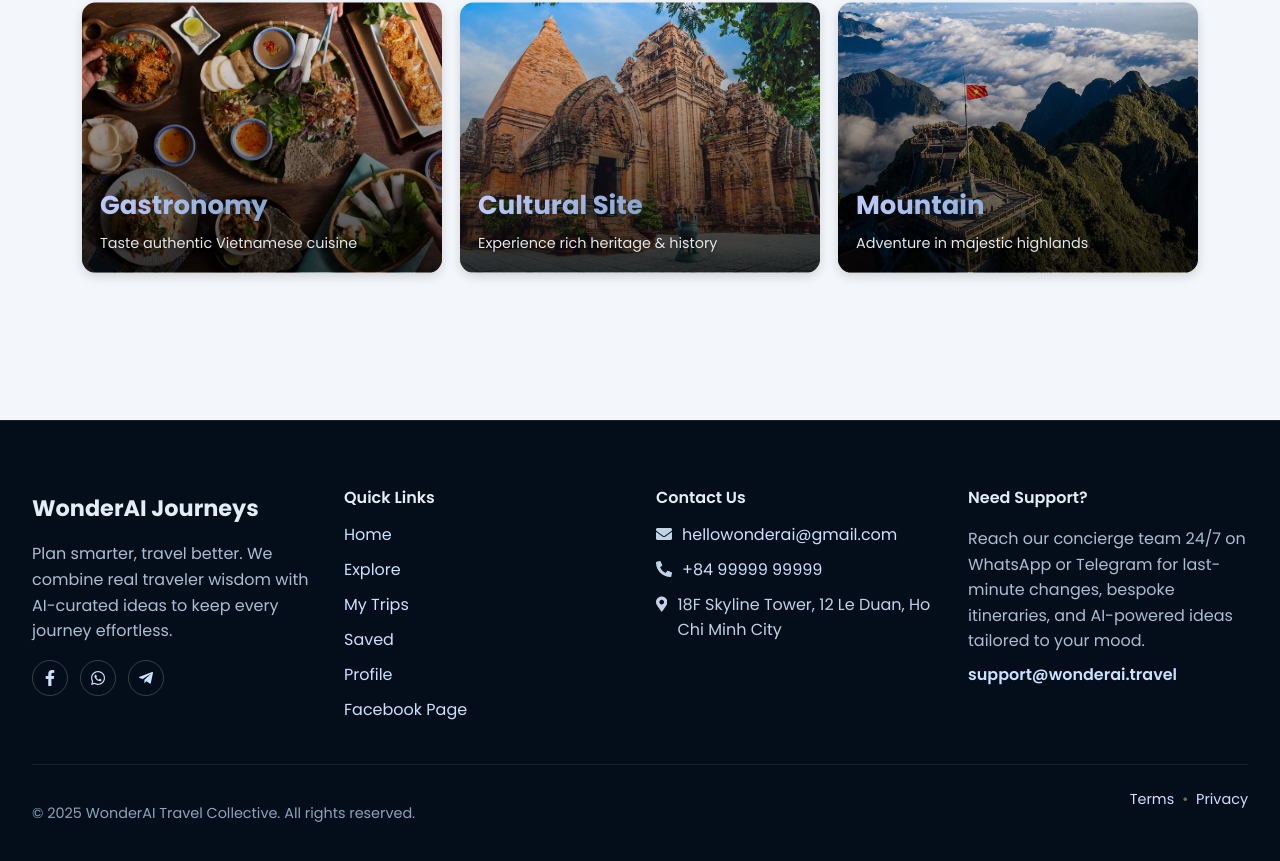
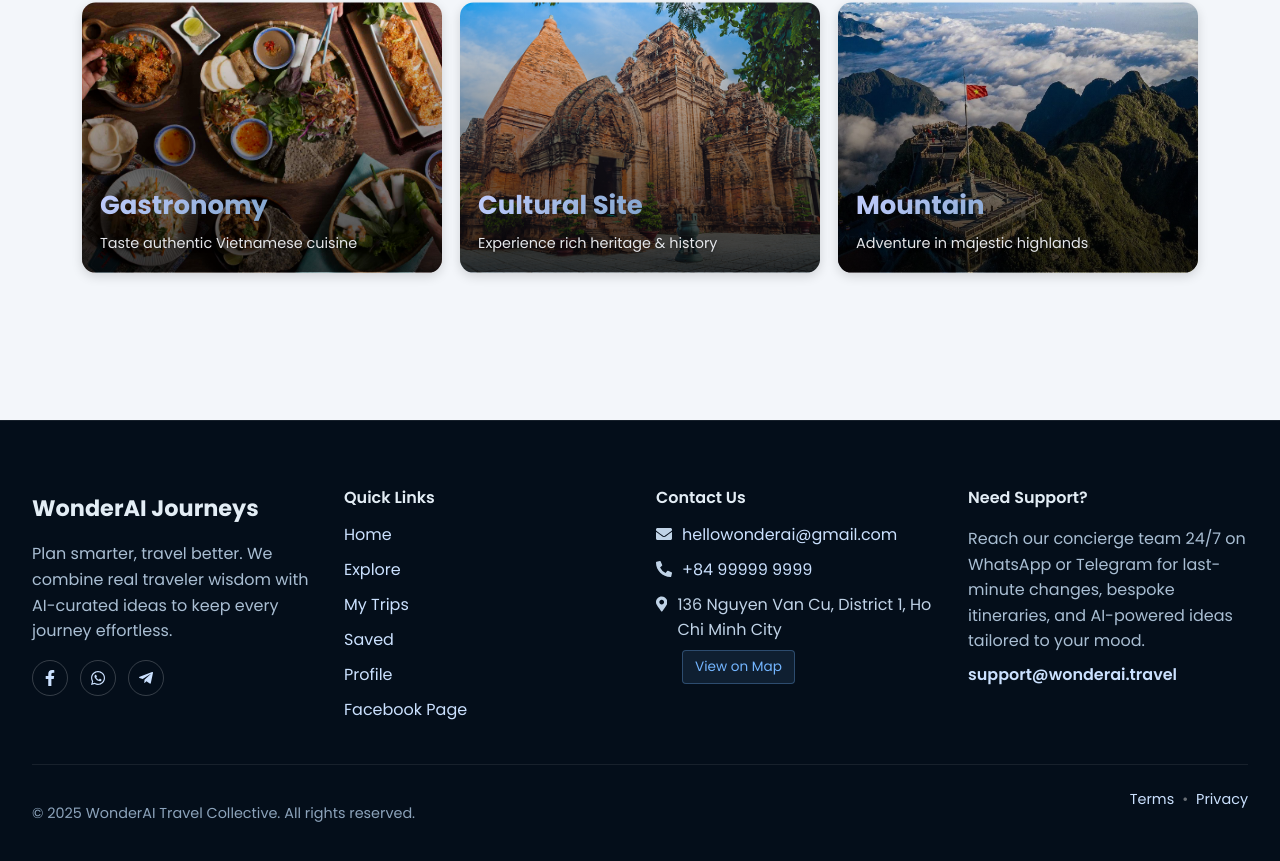
Before and after one commit to ChuHaiLi/Group5_CT_Website, a React (Create React App) app in the folder frontend/: page / in a window 1280 px wide. Shown: the part 3903-4764 px from the top of the page. Built offline with nearby package versions, Linux system fonts and the light colour scheme; no server answers.

Commit message:
Update address with google maps

```diff
--- a/frontend/src/components/Footer/Footer.css
+++ b/frontend/src/components/Footer/Footer.css
@@ -106,3 +106,54 @@
   margin: 0 8px;
   color: rgba(255, 255, 255, 0.4);
 }
+
+.footer-contact .address-with-map {
+  flex-direction: column;
+  gap: 8px;
+}
+
+.address-text {
+  display: flex;
+  gap: 10px;
+  align-items: flex-start;
+}
+
+.view-map-btn {
+  background: rgba(115, 181, 255, 0.1);
+  border: 1px solid rgba(115, 181, 255, 0.3);
+  color: #73b5ff;
+  padding: 6px 12px;
+  border-radius: 4px;
+  cursor: pointer;
+  font-size: 0.85rem;
+  transition: all 0.2s ease;
+  margin-left: 26px;
+  font-family: inherit;
+}
+
+.view-map-btn:hover {
+  background: rgba(115, 181, 255, 0.2);
+  border-color: #73b5ff;
+}
+
+.map-container {
+  margin-left: 26px;
+  margin-top: 12px;
+  border-radius: 8px;
+  overflow: hidden;
+  border: 1px solid rgba(255, 255, 255, 0.1);
+  box-shadow: 0 4px 12px rgba(0, 0, 0, 0.3);
+}
+
+.map-container iframe {
+  width: 100%;
+  height: 300px;
+  border: none;
+  display: block;
+}
+
+@media (max-width: 768px) {
+  .map-container iframe {
+    height: 250px;
+  }
+}
--- a/frontend/src/components/Footer/Footer.js
+++ b/frontend/src/components/Footer/Footer.js
@@ -1,4 +1,4 @@
-import React from "react";
+import React, { useState } from "react";
 import {
   FaFacebookF,
   FaWhatsapp,
@@ -19,6 +19,8 @@ const quickLinks = [
 ];
 
 export default function Footer() {
+  const [showMap, setShowMap] = useState(false);
+
   return (
     <footer className="wonderai-footer">
       <div className="footer-grid">
@@ -30,7 +32,7 @@ export default function Footer() {
           </p>
           <div className="footer-social">
             <a
-              href="https://facebook.com/wonderai.travel"
+              href="https://www.facebook.com/profile.php?id=61585391516813"
               target="_blank"
               rel="noreferrer"
               aria-label="Facebook"
@@ -66,7 +68,7 @@ export default function Footer() {
             ))}
             <li>
               <a
-                href="https://facebook.com/wonderai.travel.page"
+                href="https://www.facebook.com/profile.php?id=61585391516813"
                 target="_blank"
                 rel="noreferrer"
               >
@@ -85,11 +87,32 @@ export default function Footer() {
             </li>
             <li>
               <FaPhoneAlt />
-              <a href="tel:+84 99999 99999">+84 99999 99999</a>
+              <a href="tel:+84 99999 99999">+84 99999 9999</a>
             </li>
-            <li>
-              <FaMapMarkerAlt />
-              <span>18F Skyline Tower, 12 Le Duan, Ho Chi Minh City</span>
+            <li className="address-with-map">
+              <div className="address-text">
+                <FaMapMarkerAlt />
+                <span>136 Nguyen Van Cu, District 1, Ho Chi Minh City</span>
+              </div>
+              <button
+                className="view-map-btn"
+                onClick={() => setShowMap(!showMap)}
+              >
+                {showMap ? 'Hide Map' : 'View on Map'}
+              </button>
+              {showMap && (
+                <div className="map-container">
+                  <iframe
+                    src="https://www.google.com/maps/embed?pb=!1m18!1m12!1m3!1d664.5534752786523!2d106.68418487165826!3d10.758948543842083!2m3!1f0!2f0!3f0!3m2!1i1024!2i768!4f13.1!3m3!1m2!1s0x31752f1b22828983%3A0xe10f03f5cccc28ef!2zMTM2IE5ndXnhu4VuIFbEg24gQ-G7qywgUGjGsOG7nW5nIE5ndXnhu4VuIEPGsCBUcmluaCwgUXXhuq1uIDEsIFRow6BuaCBwaOG7kSBI4buTIENow60gTWluaCwgVmnhu4d0IE5hbQ!5e1!3m2!1svi!2s!4v1765993346579!5m2!1svi!2s"
+                    width="600"
+                    height="450"
+                    style={{ border: 0 }}
+                    allowFullScreen=""
+                    loading="lazy"
+                    referrerPolicy="no-referrer-when-downgrade"
+                  ></iframe>
+                </div>
+              )}
             </li>
           </ul>
         </div>
```
